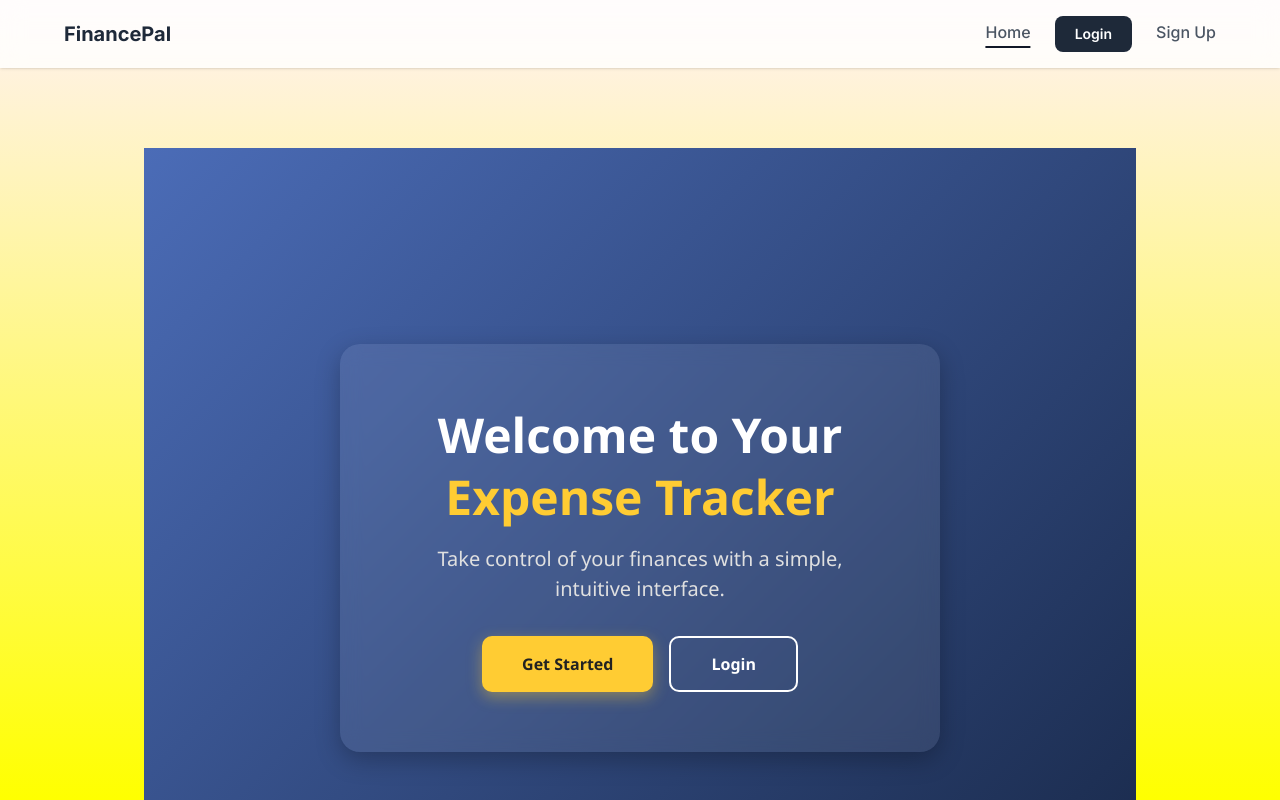
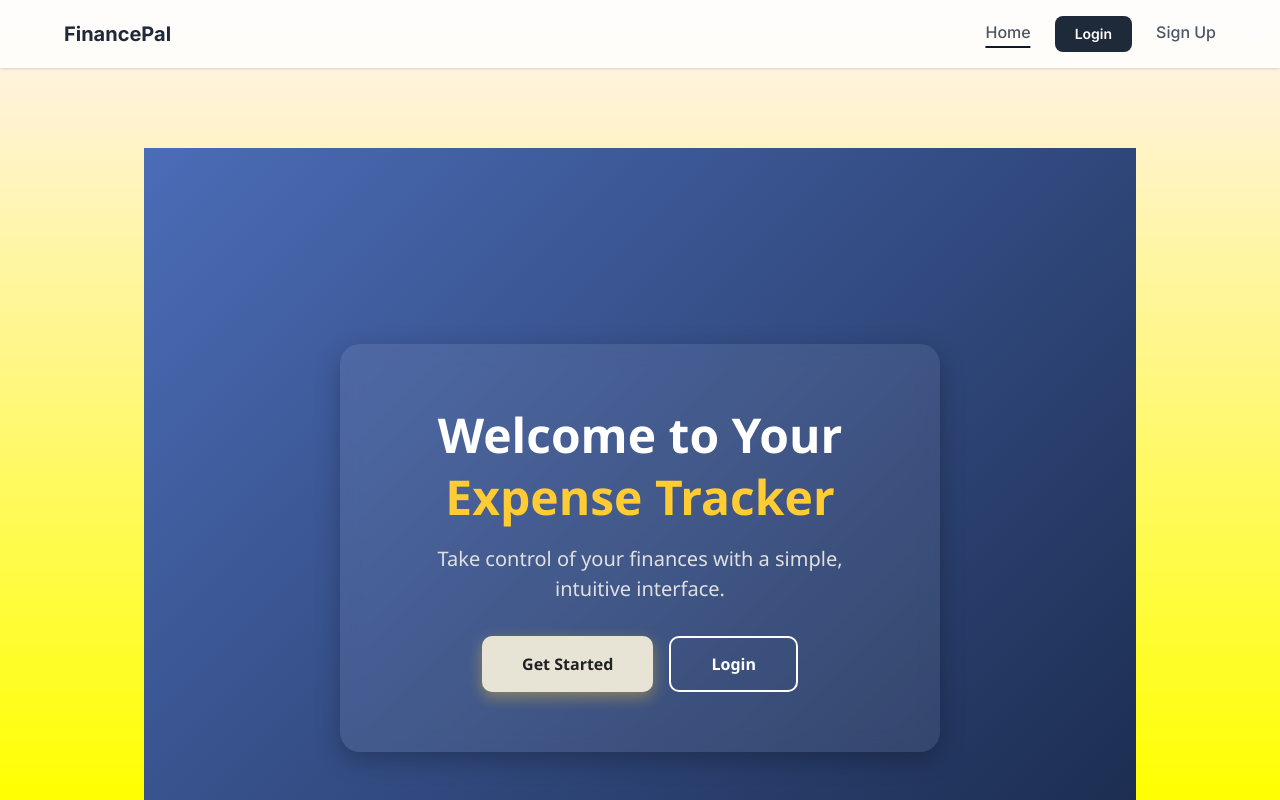
Before and after one commit to 231fa04g93/MSD, a React (Vite) app in the folder frontend/: page / in a window 1280 px wide. Shown: the top 800 px of the page. Built offline with nearby package versions, Linux system fonts and the light colour scheme.

Commit message:
frontend new

```diff
--- a/frontend/src/components/HomePage.jsx
+++ b/frontend/src/components/HomePage.jsx
@@ -89,7 +89,7 @@ const styles = {
   },
 
   primaryButton: {
-    backgroundColor: "#ffcc33",
+    backgroundColor: "#e7e3d5ff",
     color: "#222",
     boxShadow: "0 5px 15px rgba(255, 204, 51, 0.4)",
   },
```
